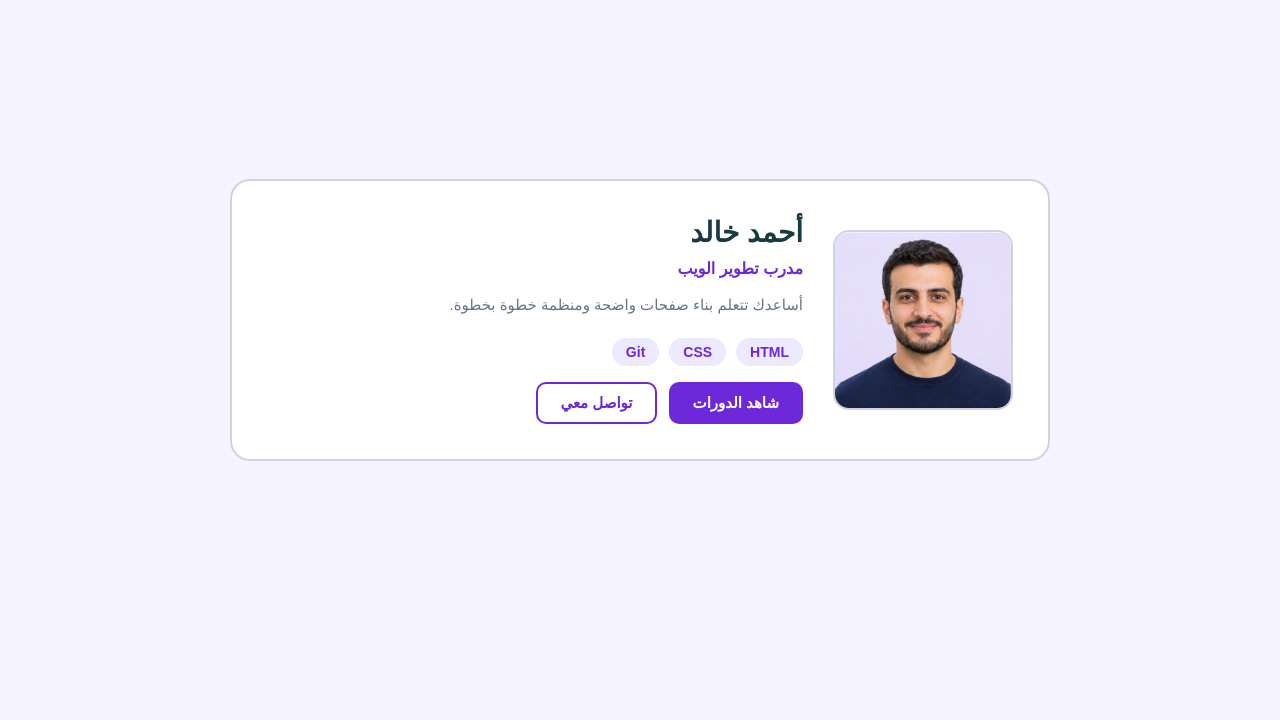
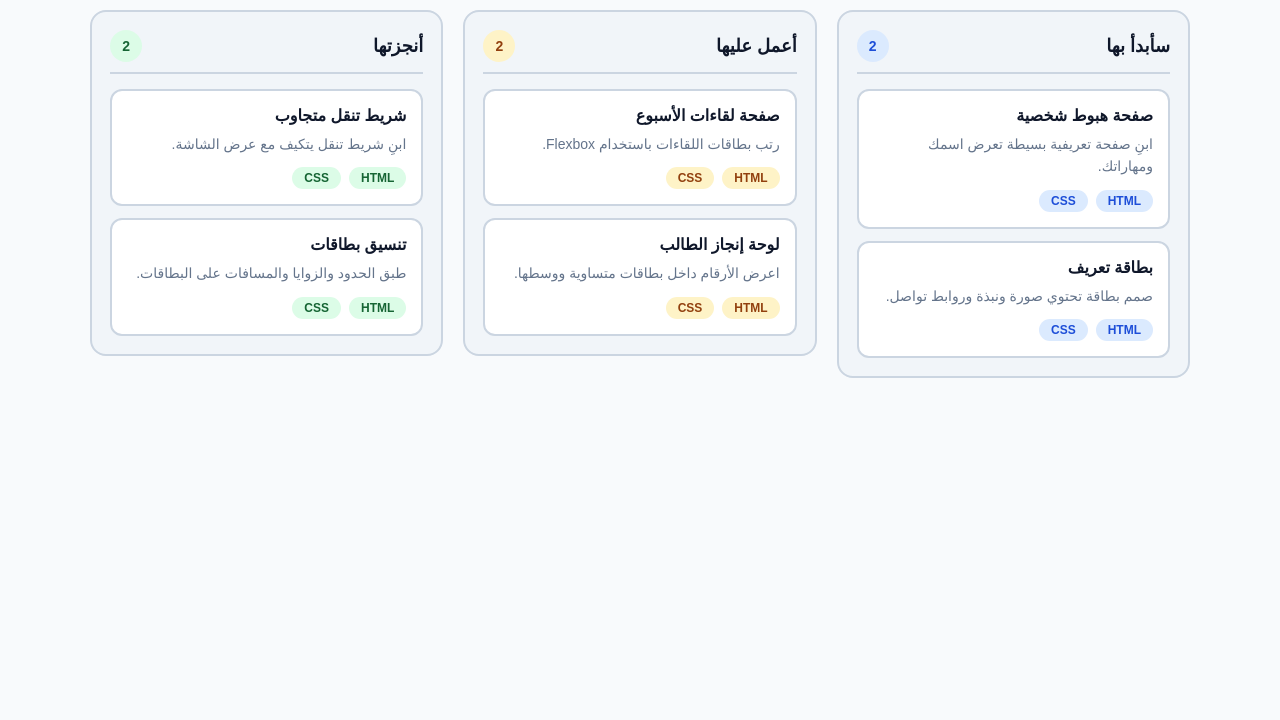
Before and after one commit to SoudALALi/Fullstack_assignment, a plain HTML site: page session8/session3/index.html in a window 1280 px wide. Shown: the part 80-800 px from the top of the page. Drawn offline with Linux system fonts and the light colour scheme.

Commit message:
session8: assignment4 - project progress board

```diff
--- a/session8/session3/index.html
+++ b/session8/session3/index.html
@@ -3,7 +3,7 @@
 <head>
   <meta charset="UTF-8">
   <meta name="viewport" content="width=device-width, initial-scale=1.0">
-  <title>بطاقة تعريف المدرب - coderz</title>
+  <title>مشاريعي التعليمية - coderz</title>
   <link rel="stylesheet" href="styles.css">
 </head>
 
@@ -11,38 +11,96 @@
 
   <main class="page">
 
-    <article class="profile-card">
+    <h1 class="board-title">مشاريعي التعليمية</h1>
 
-      <!-- الصورة يمين، المعلومات يسار -->
-      <div class="profile-photo">
-        <img src="images/Screenshot 2026-11-26 201713.png" alt="صورة المدرب أحمد خالد">
+    <!-- صف الأعمدة الثلاثة -->
+    <section class="board">
+
+      <!-- عمود: سأبدأ بها -->
+      <div class="column column-start">
+        <div class="column-header">
+          <h2 class="column-title">سأبدأ بها</h2>
+          <span class="count">2</span>
+        </div>
+
+        <div class="cards">
+          <article class="card">
+            <h3 class="card-title">صفحة هبوط شخصية</h3>
+            <p class="card-desc">ابنِ صفحة تعريفية بسيطة تعرض اسمك ومهاراتك.</p>
+            <div class="tags">
+              <span class="tag">HTML</span>
+              <span class="tag">CSS</span>
+            </div>
+          </article>
+
+          <article class="card">
+            <h3 class="card-title">بطاقة تعريف</h3>
+            <p class="card-desc">صمم بطاقة تحتوي صورة ونبذة وروابط تواصل.</p>
+            <div class="tags">
+              <span class="tag">HTML</span>
+              <span class="tag">CSS</span>
+            </div>
+          </article>
+        </div>
       </div>
 
-      <div class="profile-info">
-
-        <h1 class="name">أحمد خالد</h1>
-        <p class="role">مدرب تطوير الويب</p>
-
-        <p class="description">
-          أساعدك تتعلم بناء صفحات واضحة ومنظمة خطوة بخطوة.
-        </p>
-
-        <!-- صف الشارات -->
-        <div class="tags">
-          <span class="tag">HTML</span>
-          <span class="tag">CSS</span>
-          <span class="tag">Git</span>
+      <!-- عمود: أعمل عليها -->
+      <div class="column column-progress">
+        <div class="column-header">
+          <h2 class="column-title">أعمل عليها</h2>
+          <span class="count">2</span>
         </div>
 
-        <!-- صف الأزرار -->
-        <div class="actions">
-          <button class="btn btn-primary">شاهد الدورات</button>
-          <button class="btn btn-outline">تواصل معي</button>
+        <div class="cards">
+          <article class="card">
+            <h3 class="card-title">صفحة لقاءات الأسبوع</h3>
+            <p class="card-desc">رتب بطاقات اللقاءات باستخدام Flexbox.</p>
+            <div class="tags">
+              <span class="tag">HTML</span>
+              <span class="tag">CSS</span>
+            </div>
+          </article>
+
+          <article class="card">
+            <h3 class="card-title">لوحة إنجاز الطالب</h3>
+            <p class="card-desc">اعرض الأرقام داخل بطاقات متساوية ووسطها.</p>
+            <div class="tags">
+              <span class="tag">HTML</span>
+              <span class="tag">CSS</span>
+            </div>
+          </article>
+        </div>
+      </div>
+
+      <!-- عمود: أنجزتها -->
+      <div class="column column-done">
+        <div class="column-header">
+          <h2 class="column-title">أنجزتها</h2>
+          <span class="count">2</span>
         </div>
 
+        <div class="cards">
+          <article class="card">
+            <h3 class="card-title">شريط تنقل متجاوب</h3>
+            <p class="card-desc">ابنِ شريط تنقل يتكيف مع عرض الشاشة.</p>
+            <div class="tags">
+              <span class="tag">HTML</span>
+              <span class="tag">CSS</span>
+            </div>
+          </article>
+
+          <article class="card">
+            <h3 class="card-title">تنسيق بطاقات</h3>
+            <p class="card-desc">طبق الحدود والزوايا والمسافات على البطاقات.</p>
+            <div class="tags">
+              <span class="tag">HTML</span>
+              <span class="tag">CSS</span>
+            </div>
+          </article>
+        </div>
       </div>
 
-    </article>
+    </section>
 
   </main>
 
--- a/session8/session3/styles.css
+++ b/session8/session3/styles.css
@@ -5,71 +5,105 @@
 body {
   margin: 0;
   min-height: 100vh;
-  background: #F5F3FF;
+  background: #F8FAFC;
   font-family: Arial, sans-serif;
   direction: rtl;
-  display: flex;
-  justify-content: center;
-  align-items: center;
   padding: 30px 15px;
 }
 
 .page {
-  width: 100%;
-  max-width: 820px;
+  max-width: 1100px;
+  margin: 0 auto;
+}
+
+.board-title {
+  margin: 0 0 25px;
+  font-size: 30px;
+  color: #0F172A;
+  text-align: right;
+}
+
+/* ===== صف الأعمدة (Flexbox خارجي) ===== */
+.board {
+  display: flex;
+  flex-direction: row;
+  gap: 20px;
+  flex-wrap: wrap;
+  align-items: flex-start;
+}
+
+/* ===== العمود ===== */
+.column {
+  flex: 1 1 300px;          /* عرض متساوٍ + التفاف عند الضيق */
+  background: #F1F5F9;
+  border: 2px solid #CBD5E1;
+  border-radius: 16px;
+  padding: 18px;
+  display: flex;
+  flex-direction: column;   /* تكديس البطاقات عموديا */
+  gap: 15px;
+}
+
+/* رأس العمود: العنوان يسار/العداد يمين */
+.column-header {
+  display: flex;
+  justify-content: space-between;
+  align-items: center;
+  padding-bottom: 10px;
+  border-bottom: 2px solid #CBD5E1;
+}
+
+.column-title {
+  margin: 0;
+  font-size: 18px;
+  color: #0F172A;
+}
+
+/* العداد */
+.count {
+  min-width: 32px;
+  height: 32px;
+  display: inline-flex;
+  justify-content: center;
+  align-items: center;
+  border-radius: 999px;
+  font-size: 14px;
+  font-weight: bold;
+}
+
+/* ألوان العدادات حسب العمود */
+.column-start .count   { background: #DBEAFE; color: #1D4ED8; }
+.column-progress .count { background: #FEF3C7; color: #92400E; }
+.column-done .count    { background: #DCFCE7; color: #166534; }
+
+/* ===== حاوية البطاقات داخل العمود ===== */
+.cards {
+  display: flex;
+  flex-direction: column;
+  gap: 12px;
 }
 
 /* ===== البطاقة ===== */
-.profile-card {
-  display: flex;
-  flex-wrap: wrap;               /* يسمح بالالتفاف عند ضيق المساحة */
-  align-items: center;           /* توسيط عمودي */
-  gap: 30px;
-  padding: 35px;
+.card {
   background: #FFFFFF;
   border: 2px solid #CBD5E1;
-  border-radius: 20px;
+  border-radius: 12px;
+  padding: 15px;
+  display: flex;
+  flex-direction: column;
+  gap: 8px;
 }
 
-/* ===== الصورة ===== */
-.profile-photo {
-  flex: 0 0 auto;
+.card-title {
+  margin: 0;
+  font-size: 16px;
+  color: #0F172A;
 }
 
-.profile-photo img {
-  display: block;
-  width: 180px;
-  height: 180px;
-  object-fit: cover;
-  border-radius: 16px;
-  border: 2px solid #CBD5E1;
-}
-
-/* ===== المعلومات ===== */
-.profile-info {
-  flex: 1 1 320px;               /* يأخذ المساحة المتبقية ويلتف عند الضيق */
-  display: flex;
-  flex-direction: column;
-  gap: 10px;
-}
-
-.name {
+.card-desc {
   margin: 0;
-  font-size: 28px;
-  color: #183B42;
-}
-
-.role {
-  margin: 0;
-  font-size: 16px;
-  font-weight: bold;
-  color: #6D28D9;
-}
-
-.description {
-  margin: 4px 0 10px;
-  font-size: 15px;
-  line-height: 1.7;
+  font-size: 14px;
+  line-height: 1.6;
   color: #64748B;
 }
 
@@ -77,41 +111,18 @@ body {
 .tags {
   display: flex;
   flex-wrap: wrap;
-  gap: 10px;
+  gap: 8px;
+  margin-top: 4px;
 }
 
 .tag {
-  padding: 6px 14px;
-  background: #EDE9FE;
-  color: #6D28D9;
-  font-size: 14px;
+  padding: 4px 12px;
+  border-radius: 999px;
+  font-size: 12px;
   font-weight: bold;
-  border-radius: 999px;
 }
 
-/* ===== الأزرار ===== */
-.actions {
-  display: flex;
-  flex-wrap: wrap;
-  gap: 12px;
-  margin-top: 6px;
-}
-
-.btn {
-  padding: 10px 22px;
-  font-size: 15px;
-  font-weight: bold;
-  border-radius: 10px;
-  cursor: pointer;
-  border: 2px solid #6D28D9;
-}
-
-.btn-primary {
-  background: #6D28D9;
-  color: #FFFFFF;
-}
-
-.btn-outline {
-  background: transparent;
-  color: #6D28D9;
-}
+/* ألوان الشارات حسب العمود */
+.column-start .tag   { background: #DBEAFE; color: #1D4ED8; }
+.column-progress .tag { background: #FEF3C7; color: #92400E; }
+.column-done .tag    { background: #DCFCE7; color: #166534; }
```
Also changed, not shown: session8/session3/images/Screenshot 2026-11-26 201713.png (deleted).
